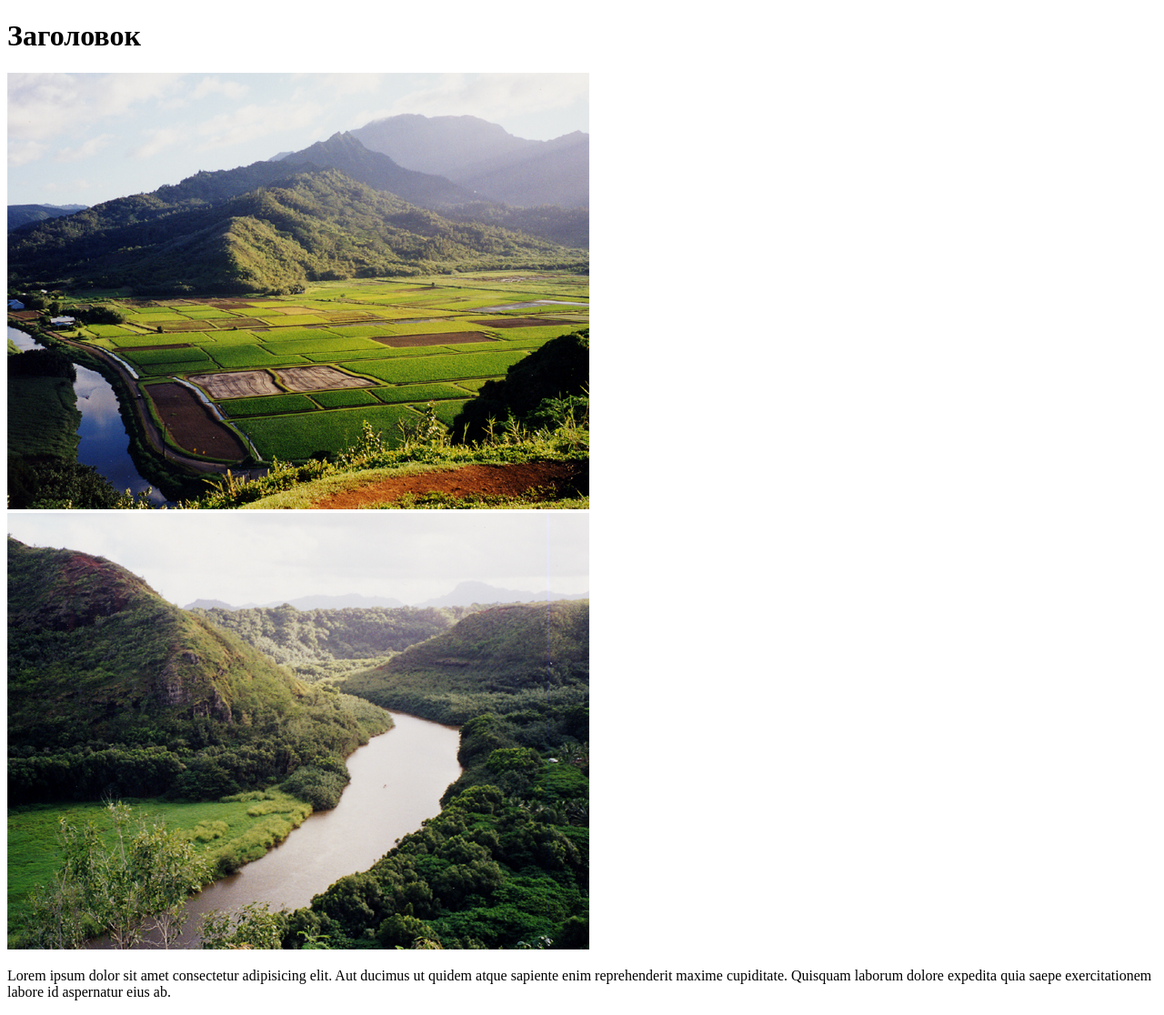
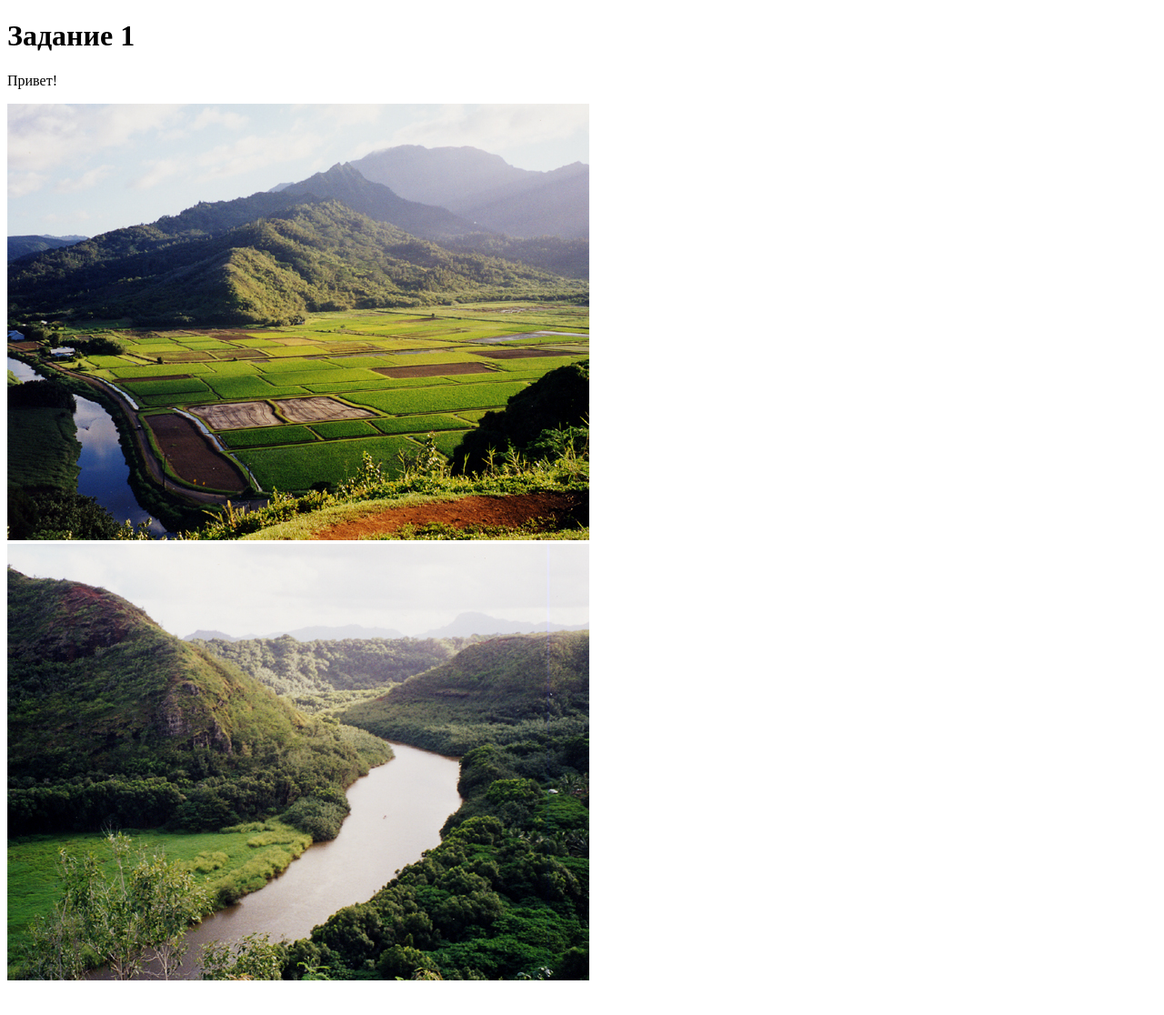
Before and after one commit to vgp87/dz1, a plain HTML site: page folder/inner/index.html in a window 1280 px wide. Shown: the whole page at 91% size. After the commit the page ends 1090 px from the top, so only its background shows below. Drawn offline with Linux system fonts and the light colour scheme; files whose address does not match are found by name.

Commit message:
Update index.html

```diff
--- a/folder/inner/index.html
+++ b/folder/inner/index.html
@@ -5,15 +5,14 @@
   <meta charset="UTF-8">
   <meta http-equiv="X-UA-Compatible" content="IE=edge">
   <meta name="viewport" content="width=device-width, initial-scale=1.0">
-  <title>Страница</title>
+  <title>Задание 1</title>
 </head>
 
 <body>
-  <h1>Заголовок</h1>
+  <h1>Задание 1</h1>
+  <p>Привет!</p>
   <img src="/dz1/img/Picture1.jpg" alt="абсолютный путь">
   <img src="../../img//Picture2.jpg" alt="относительный путь">
-  <p>Lorem ipsum dolor sit amet consectetur adipisicing elit. Aut ducimus ut quidem atque sapiente enim reprehenderit
-    maxime cupiditate. Quisquam laborum dolore expedita quia saepe exercitationem labore id aspernatur eius ab.</p>
-</body>
+  </body>
 
 </html>
```
